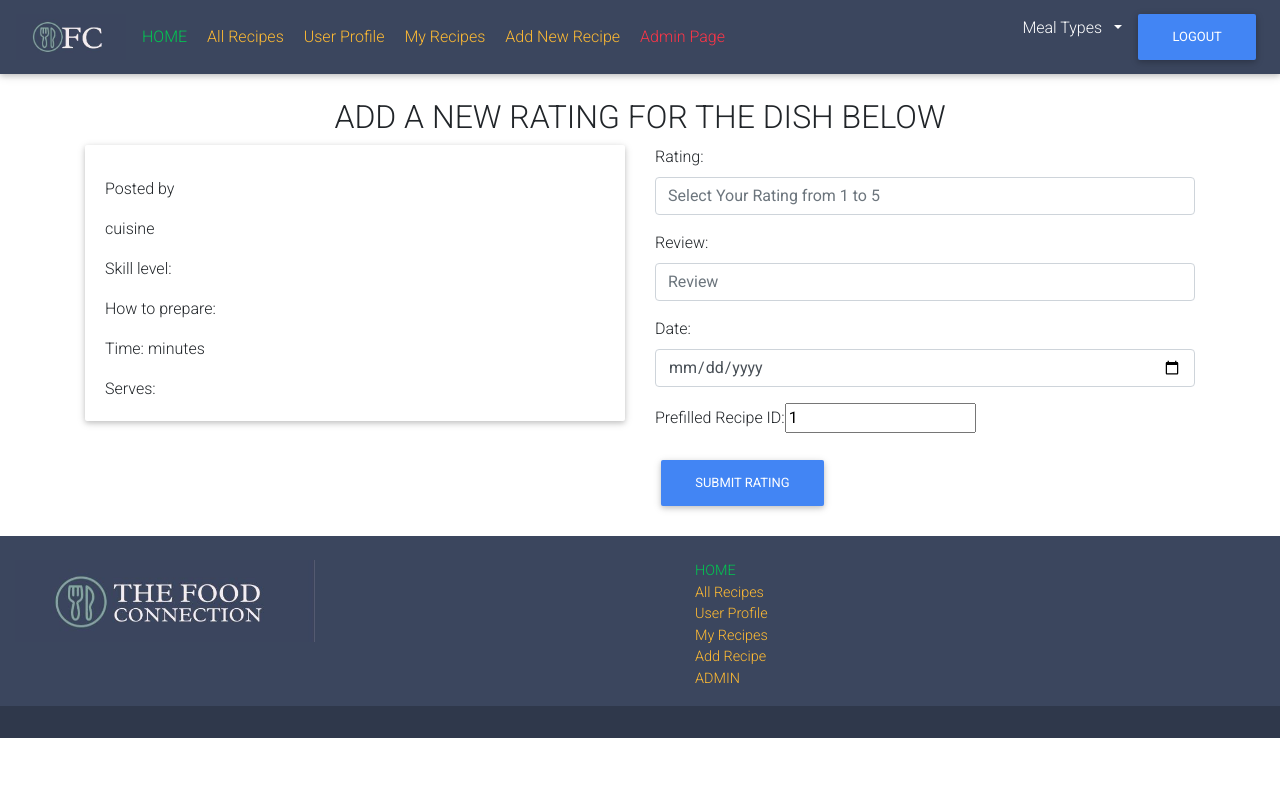
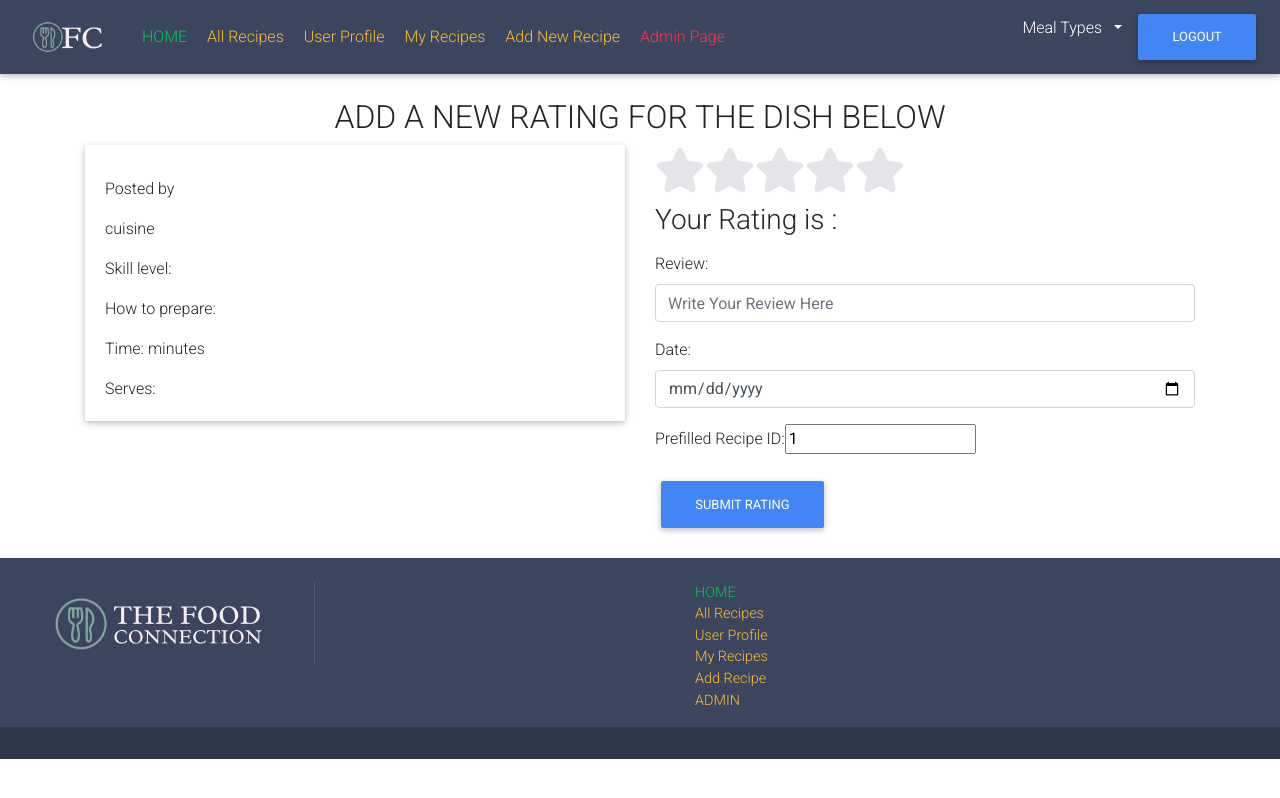
Before and after one commit to The-Food-Connection/foodconnection-client, a React (Create React App) app: page /recipes/1/rating in a window 1280 px wide. Built offline with nearby package versions, Linux system fonts and the light colour scheme; no server answers; sample sign-in values are in the browser's storage.

Commit message:
fixed star rating

```diff
--- a/src/components/NewRating.jsx
+++ b/src/components/NewRating.jsx
@@ -150,22 +150,22 @@ export default function NewRating({ match, update, history }) {
         <MDBCol>
 
                 <Form onSubmit={createNewRating}>
-                    {/* <Form.Group>
+                    <Form.Group controlId="rating">
                         <StarRating />
-                    </Form.Group> */}
-                    <Form.Group className="mb-3" controlId="rating">
+                    </Form.Group>
+                    {/* <Form.Group className="mb-3" controlId="rating">
                     <Form.Label>Rating: </Form.Label>
                     <Form.Control type="number" placeholder="Select Your Rating from 1 to 5" value={rating} onChange={changeInput} name="rating" />
-                    </Form.Group>
+                    </Form.Group> */}
 
                     <Form.Group className="mb-3" controlId="review">
                     <Form.Label>Review: </Form.Label>
-                    <Form.Control type="text" placeholder="Review" value={review} onChange={changeInput} name="review" />
+                    <Form.Control type="text" placeholder="Write Your Review Here" value={review} onChange={changeInput} name="review" />
                     </Form.Group>
 
                     <Form.Group className="mb-3" controlId="date">
                     <Form.Label>Date: </Form.Label>
-                    <Form.Control type="date" placeholder="Enter Date" value={date} onChange={changeInput} name="date" />
+                    <Form.Control type="date" placeholder="Select Today's Date" value={date} onChange={changeInput} name="date" />
                     </Form.Group>
 
                     <Form.Group className="mb-3" controlId="recipe_id">
--- a/src/components/StarRating.jsx
+++ b/src/components/StarRating.jsx
@@ -7,7 +7,7 @@ const StarRating = () => {
     const [hover, setHover] = useState(null);
 
     return (
-        <div>
+        <div value={rating}>
             {[ ...Array(5)].map((star, i) => {
                 const ratingValue = i + 1;
 
@@ -20,7 +20,7 @@ const StarRating = () => {
 
                     <FaStar
                     className="star"
-                    color={ratingValue <= (hover || rating) ? "#ffc107" : "#e4e5e9"}
+                    color={ratingValue <= (hover || rating) ? "#ff1493" : "#e4e5e9"}
                     size={50}
                     onMouseEnter={() => setHover(ratingValue)}
                     onMouseLeave={() => setHover(null)}
```
